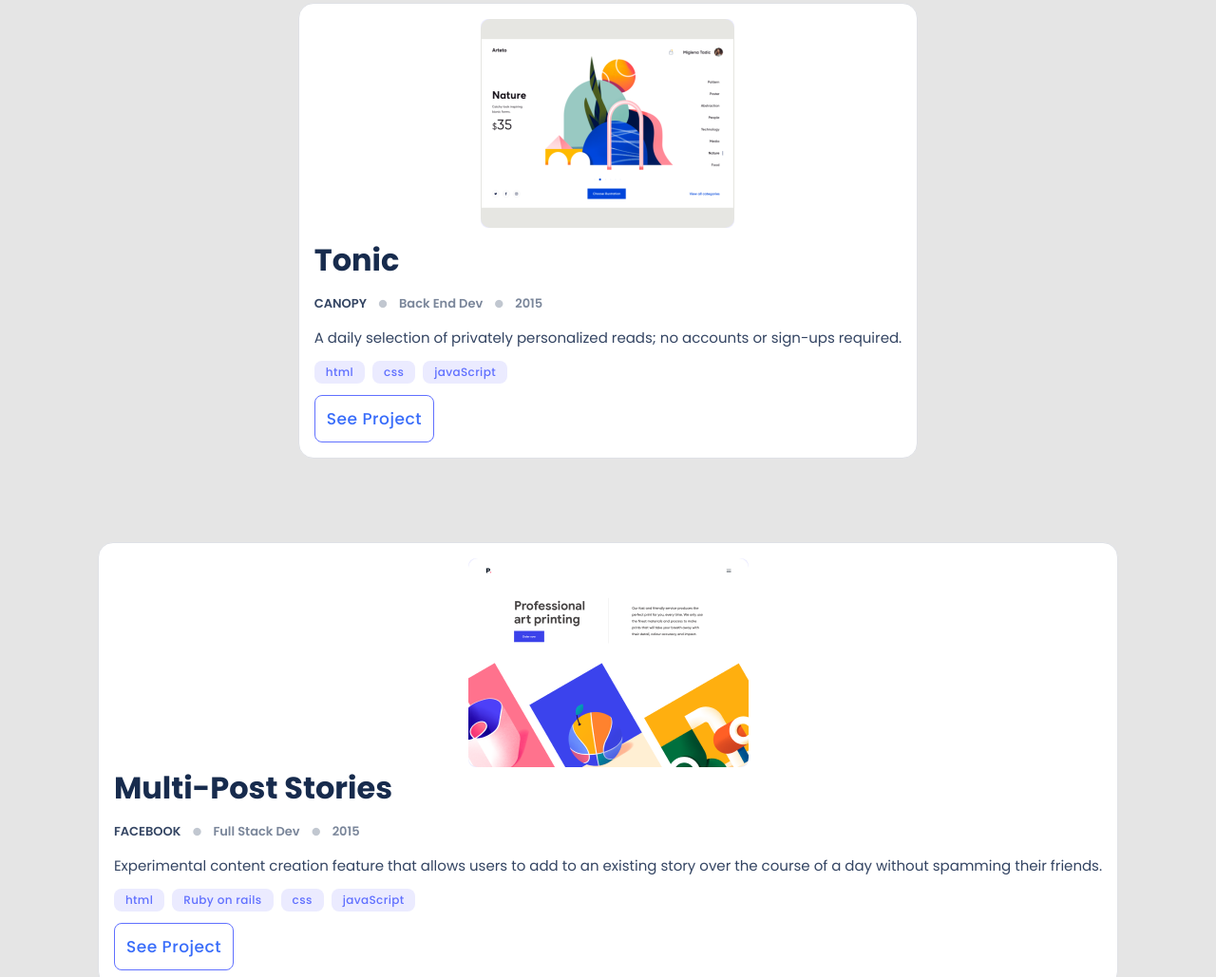
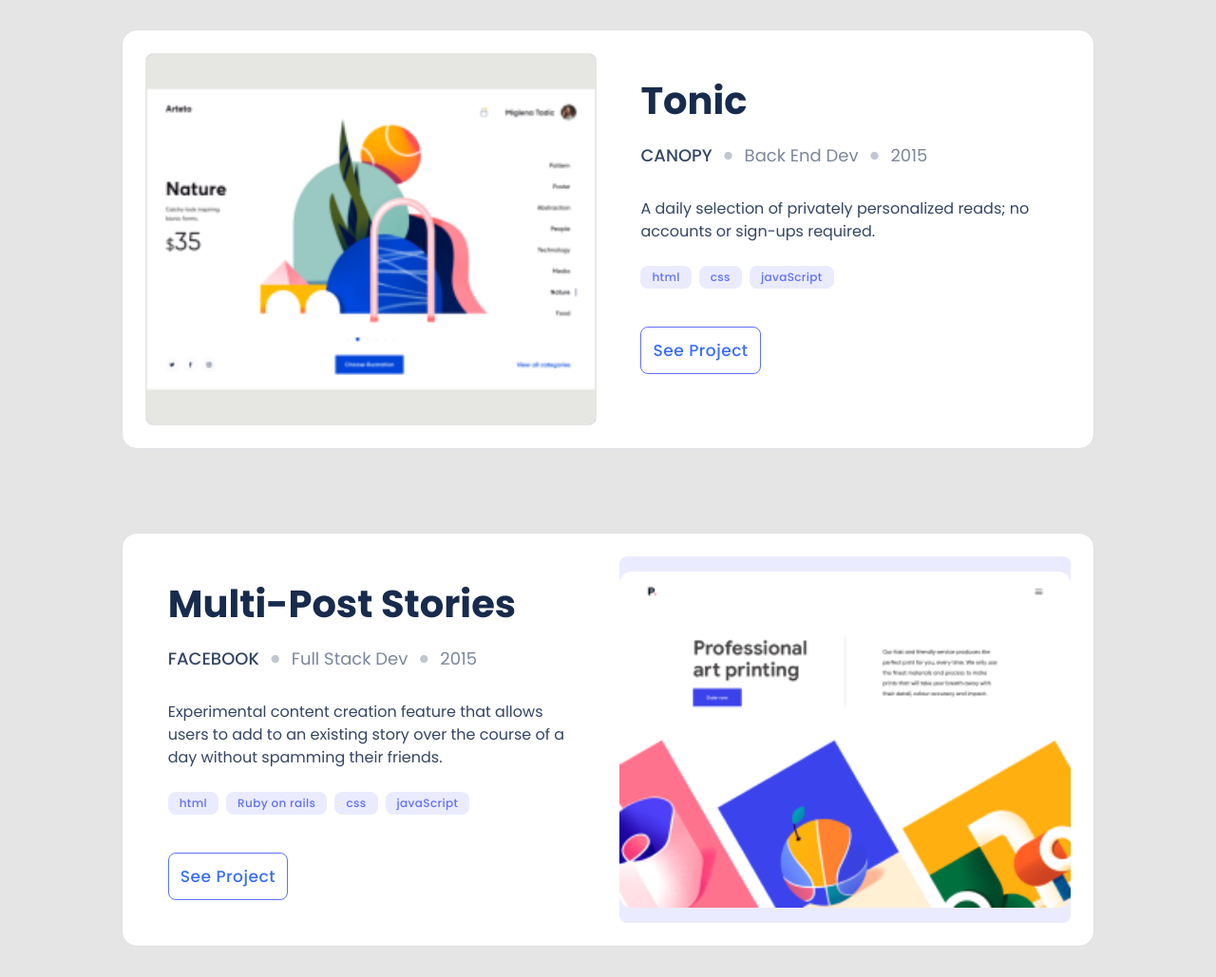
Before and after one commit to M0rrighan/Portfolio, a website: page index.html in a window 1280 px wide. Shown: the part 906-1935 px from the top of the page at 95% size. Drawn offline with Linux system fonts and the light colour scheme.

Commit message:
Add media query for work/projects section

```diff
--- a/index.html
+++ b/index.html
@@ -93,7 +93,7 @@
         <img src="img/snapshoot1.png" alt="project preview image" />
       </div>
       <div class="df card_details gap12">
-        <div title="project_details" class="df project_details_wrapper gap12">
+        <div class="df project_details_wrapper gap12">
           <h3 class="project_title neutral_b">Tonic</h3>
           <ul class="df project_details gap12">
             <li title="client" class="project_info_txt upper neutral_n">Canopy</li>
@@ -103,7 +103,7 @@
             <li title="year" class="project_info_txt dark_grey">2015</li>
           </ul>
         </div>
-        <p title="project_description" class="descriptive_txt fs_15 neutral_n">
+        <p class="descriptive_txt fs_15 neutral_n">
           A daily selection of privately personalized reads; no accounts or sign-ups required.
         </p>
         <ul class="df tags">
@@ -124,7 +124,7 @@
         <img src="img/snapshoot2.png" alt="project preview image" />
       </div>
       <div class="df card_details gap12">
-        <div title="project_details" class="df project_details_wrapper gap12">
+        <div class="df project_details_wrapper gap12">
           <h3 class="project_title neutral_b">Multi-Post Stories</h3>
           <ul class="df project_details gap12">
             <li title="client" class="project_info_txt upper neutral_n">Facebook</li>
@@ -134,7 +134,7 @@
             <li title="year" class="project_info_txt dark_grey">2015</li>
           </ul>
         </div>
-        <p title="project_description" class="descriptive_txt fs_15 neutral_n">
+        <p class="descriptive_txt fs_15 neutral_n">
           Experimental content creation feature that allows users to add to an
     existing story over the course of a day without spamming their friends.
         </p>
@@ -157,7 +157,7 @@
         <img src="img/snapshoot3.png" alt="project preview image" />
       </div>
       <div class="df card_details gap12">
-        <div title="project_details" class="df project_details_wrapper gap12">
+        <div class="df project_details_wrapper gap12">
           <h3 class="project_title neutral_b">Facebook 360</h3>
           <ul class="df project_details gap12">
             <li title="client" class="project_info_txt upper neutral_n">Facebook</li>
@@ -167,7 +167,7 @@
             <li title="year" class="project_info_txt dark_grey">2015</li>
           </ul>
         </div>
-        <p title="project_description" class="descriptive_txt fs_15 neutral_n">
+        <p class="descriptive_txt fs_15 neutral_n">
           Exploring the future of media in Facebook's first Virtual Reality app;
     a place to discover and enjoy 360 photos and videos on Gear VR.
         </p>
@@ -190,7 +190,7 @@
             <img src="img/snapshoot4.png" alt="project preview image" />
           </div>
           <div class="df card_details gap12">
-            <div title="project_details" class="df project_details_wrapper gap12">
+            <div class="df project_details_wrapper gap12">
               <h3 class="project_title neutral_b">Uber Navigation</h3>
               <ul class="df project_details gap12">
                 <li title="client" class="project_info_txt upper neutral_n">Uber</li>
@@ -200,7 +200,7 @@
                 <li title="year" class="project_info_txt dark_grey">2018</li>
               </ul>
             </div>
-            <p title="project_description" class="descriptive_txt fs_15 neutral_n">
+            <p class="descriptive_txt fs_15 neutral_n">
               A smart assistant to make driving more safe, efficient,
               and fun by unlocking your most expensive computer: your car.
             </p>
--- a/style.css
+++ b/style.css
@@ -245,12 +245,10 @@
 /* Header layout  */
 header {
   position: fixed;
-  top: 0;
   width: 100vw;
   height: 3rem; /* 48px */
   justify-content: space-between;
   align-items: center;
-  margin: 0 auto;
   z-index: 1;
 }
 
@@ -307,12 +305,9 @@
 }
 
 .work_card {
-  max-width: 90vw;
   flex-direction: column;
-  justify-content: flex-start;
   border: 1px solid #dfe1e6;
   border-radius: 1rem; /* 16px */
-  margin: 0 auto;
   padding: 1rem; /* 16px */
 }
 
@@ -525,7 +520,6 @@
   }
 
   .headline {
-    width: 64vw;
     max-width: 57.5rem; /* 920px */
     margin: auto auto;
     padding: 16.1875rem 0 15.3125rem 0; /* 259px 0 245px 0 */
@@ -543,4 +537,61 @@
     font-weight: 400;
   }
 
+/* Media queries for Work Section */
+.works_section {
+  padding: 8.875rem 9.978%; /* 142px 142px */
 }
+
+.works_section .work_card:nth-child(even) {
+  flex-direction: row-reverse;
+}
+
+.works_section .work_card {
+  flex-direction: row;
+  justify-content: space-evenly;
+  align-items: flex-start;
+  gap: 1.375rem; /* 22px */
+  padding: 1.5rem; /* 24px */
+}
+
+.works_section .work_card .img {
+  width: 50%;
+  height: 100%;
+}
+
+.works_section .work_card .card_details {
+  width: 50%;
+  max-width: none;
+  gap: 1.5rem; /* 24px */
+  padding: 1.5rem; /* 24px */
+}
+
+.card_details .project_details_wrapper {
+  gap: 1.25rem; /* 20px */
+}
+
+.project_details_wrapper .project_title {
+  font-size: 2.5rem; /* 40px */
+  line-height: 3.25rem; /* 52px */
+}
+
+.project_details_wrapper .project_details .project_info_txt {
+  font-size: 1.125rem; /* 18px */
+  line-height: 1.5rem; /* 24px */
+  font-weight: 400;
+}
+
+.project_details .project_info_txt.upper {
+  font-weight: 500;
+}
+
+.card_details .descriptive_txt {
+  font-size: 1rem; /* 16px */
+  padding-top: 0.5rem /* 8px */;
+}
+
+.card_details .tags {
+  margin-bottom: 1rem; /* 16px */
+}
+
+}
```
